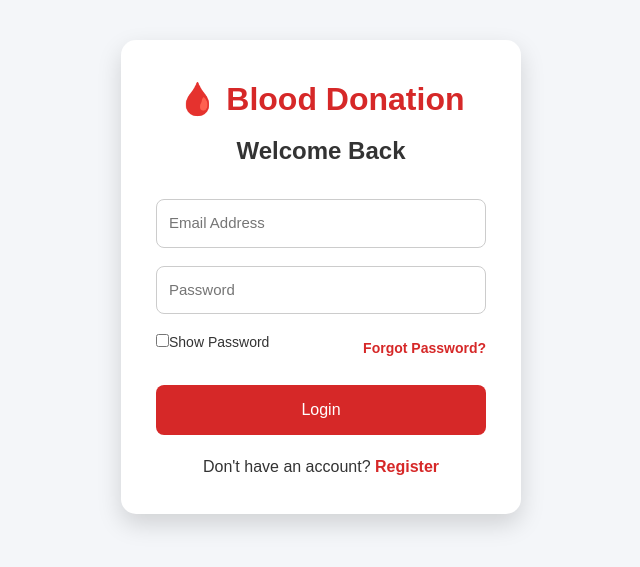
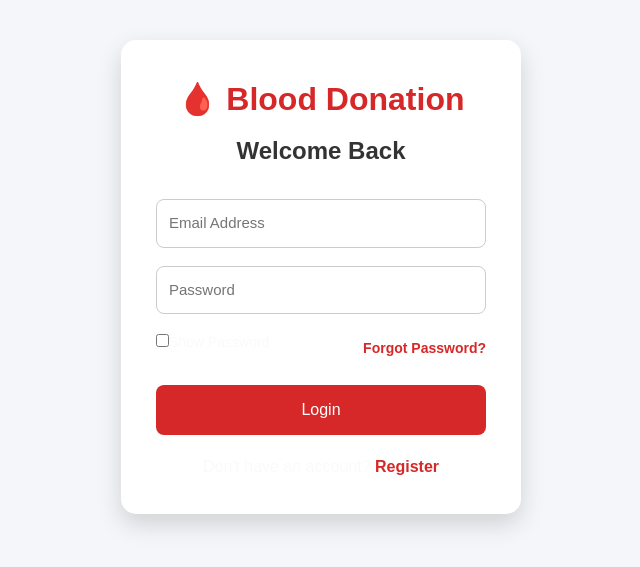
Before and after one commit to mansurarashidrime50/Blood-Donation-Management-System, a React app in the folder frontend/: page /login in a window 1280 px wide. Shown: the part 123-690 px from the top of the page, without its empty margins (319-959 px from the left). Built offline with nearby package versions, Linux system fonts and the light colour scheme; no server answers; the HTML template or start-up script is replaced by a standard one.

Commit message:
Update index.css
updated index.css

```diff
--- a/frontend/src/index.css
+++ b/frontend/src/index.css
@@ -112,14 +112,15 @@ code {
 
 
 
+@import url('https://fonts.googleapis.com/css2?family=Inter:wght@400;500;600;700;800&display=swap');
 
 :root {
-  font-family: Arial, Helvetica, sans-serif;
+  font-family: 'Inter', system-ui, -apple-system, sans-serif;
   line-height: 1.5;
   font-weight: 400;
 
-  color: #333333;
-  background-color: #f4f6f9;
+  color: #f8fafc;
+  background-color: #0f172a;
 
   font-synthesis: none;
   text-rendering: optimizeLegibility;
@@ -129,35 +130,29 @@ code {
 
 * {
   box-sizing: border-box;
+  margin: 0;
+  padding: 0;
 }
 
 html,
 body,
 #root {
   width: 100%;
-  min-height: 100%;
+  min-height: 100vh;
   margin: 0;
   padding: 0;
+  background-color: #0f172a;
 }
 
 body {
   min-width: 320px;
-  background-color: #f4f6f9;
+  background-color: #0f172a;
+  color: #f8fafc;
 }
 
-/* Remove Vite's fixed width and centered text */
 #root {
   width: 100%;
   min-height: 100vh;
-}
-
-/* Basic headings */
-h1,
-h2,
-h3,
-h4,
-p {
-  margin-top: 0;
 }
 
 button,
```
